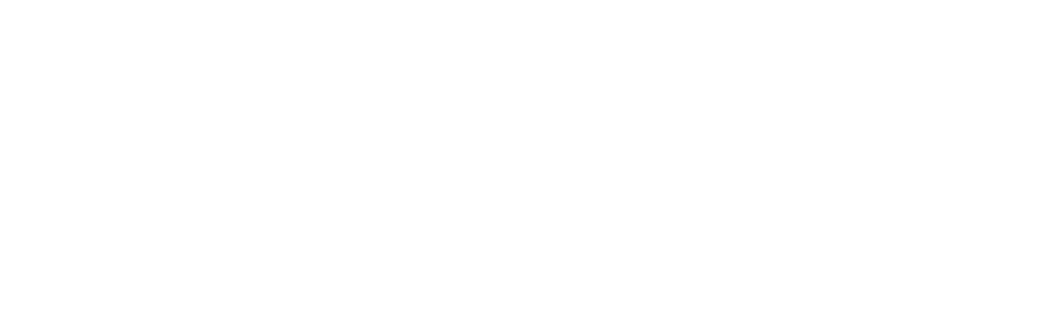
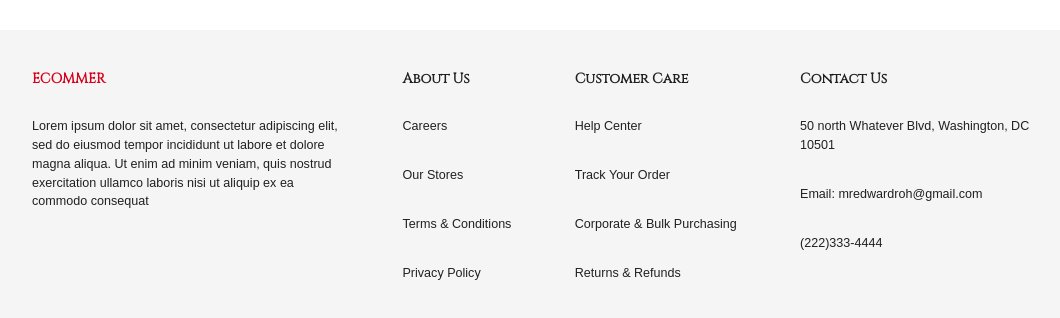
Before and after one commit to VavasseurKevin/react-ecommerce-strapi, a React (Create React App) app in the folder client/: page / in a window 1280 px wide. Shown: the part 1200-1518 px from the top of the page, without its empty margins (96-1156 px from the left). Before the commit the page ends 1175 px from the top, so only its background shows below. Built offline with nearby package versions, Linux system fonts and the light colour scheme; no server answers; a web font is replaced by a local one.

Commit message:
Create Footer.jsx in global

```diff
--- a/client/src/App.js
+++ b/client/src/App.js
@@ -12,6 +12,7 @@
 import Confirmation from "./scenes/checkout/Confirmation";
 import Navbar from "./scenes/global/Navbar";
 import CartMenu from "./scenes/global/CartMenu";
+import Footer from "./scenes/global/Footer";
 
 
 const ScrollToTop = () => {
@@ -39,6 +40,7 @@
             <Route path="checkout/success" element={<Confirmation />}></Route>
           </Routes>
           <CartMenu/>
+          <Footer/>
       </BrowserRouter>
     </div>
   );
--- /dev/null
+++ b/client/src/scenes/global/Footer.jsx
@@ -0,0 +1,74 @@
+import { useTheme } from "@emotion/react";
+import { Box, Typography } from "@mui/material";
+import { shades } from "../../theme";
+
+function Footer() {
+  const {
+    palette: { neutral },
+  } = useTheme();
+  return (
+    <Box marginTop="70px" padding="40px 0" backgroundColor={neutral.light}>
+      <Box
+        width="80%"
+        margin="auto"
+        display="flex"
+        justifyContent="space-between"
+        flexWrap="wrap"
+        rowGap="30px"
+        columnGap="clamp(20px, 30px, 40px)"
+      >
+        <Box width="clamp(20%, 30%, 40%)">
+          <Typography
+            variant="h4"
+            fontWeight="bold"
+            mb="30px"
+            color={shades.secondary[500]}
+          >
+            ECOMMER
+          </Typography>
+          <div>
+            Lorem ipsum dolor sit amet, consectetur adipiscing elit, sed do
+            eiusmod tempor incididunt ut labore et dolore magna aliqua. Ut enim
+            ad minim veniam, quis nostrud exercitation ullamco laboris nisi ut
+            aliquip ex ea commodo consequat
+          </div>
+        </Box>
+
+        <Box>
+          <Typography variant="h4" fontWeight="bold" mb="30px">
+            About Us
+          </Typography>
+          <Typography mb="30px">Careers</Typography>
+          <Typography mb="30px">Our Stores</Typography>
+          <Typography mb="30px">Terms & Conditions</Typography>
+          <Typography mb="30px">Privacy Policy</Typography>
+        </Box>
+
+        <Box>
+          <Typography variant="h4" fontWeight="bold" mb="30px">
+            Customer Care
+          </Typography>
+          <Typography mb="30px">Help Center</Typography>
+          <Typography mb="30px">Track Your Order</Typography>
+          <Typography mb="30px">Corporate & Bulk Purchasing</Typography>
+          <Typography mb="30px">Returns & Refunds</Typography>
+        </Box>
+
+        <Box width="clamp(20%, 25%, 30%)">
+          <Typography variant="h4" fontWeight="bold" mb="30px">
+            Contact Us
+          </Typography>
+          <Typography mb="30px">
+            50 north Whatever Blvd, Washington, DC 10501
+          </Typography>
+          <Typography mb="30px" sx={{ wordWrap: "break-word" }}>
+            Email: mredwardroh@gmail.com
+          </Typography>
+          <Typography mb="30px">(222)333-4444</Typography>
+        </Box>
+      </Box>
+    </Box>
+  );
+}
+
+export default Footer;
```
